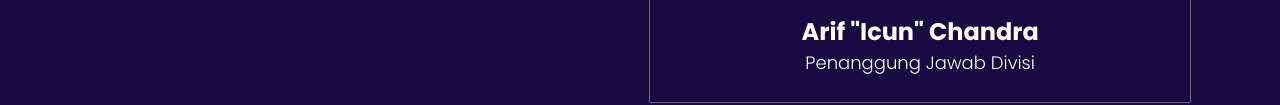
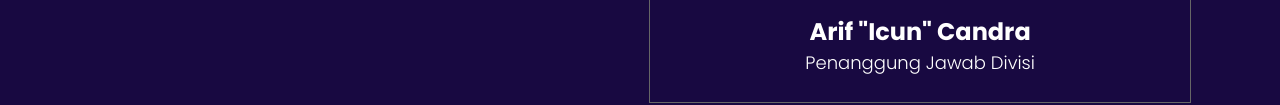
Before and after one commit to Alex21321312/redirect-game-dev, a plain HTML site: page index.html in a window 1280 px wide. Shown: the part 531-636 px from the top of the page. Drawn offline with nearby package versions, Linux system fonts and the light colour scheme.

Commit message:
Update index.html

```diff
--- a/index.html
+++ b/index.html
@@ -105,7 +105,7 @@
           <img src="img/Arif Chandra.png" alt="Program 1">
         </div>
         <div class="product-content">
-          <h3>Arif "Icun" Chandra</h3>
+          <h3>Arif "Icun" Candra</h3>
           <p>Penanggung Jawab Divisi</p>
         </div>
       </div>
```
